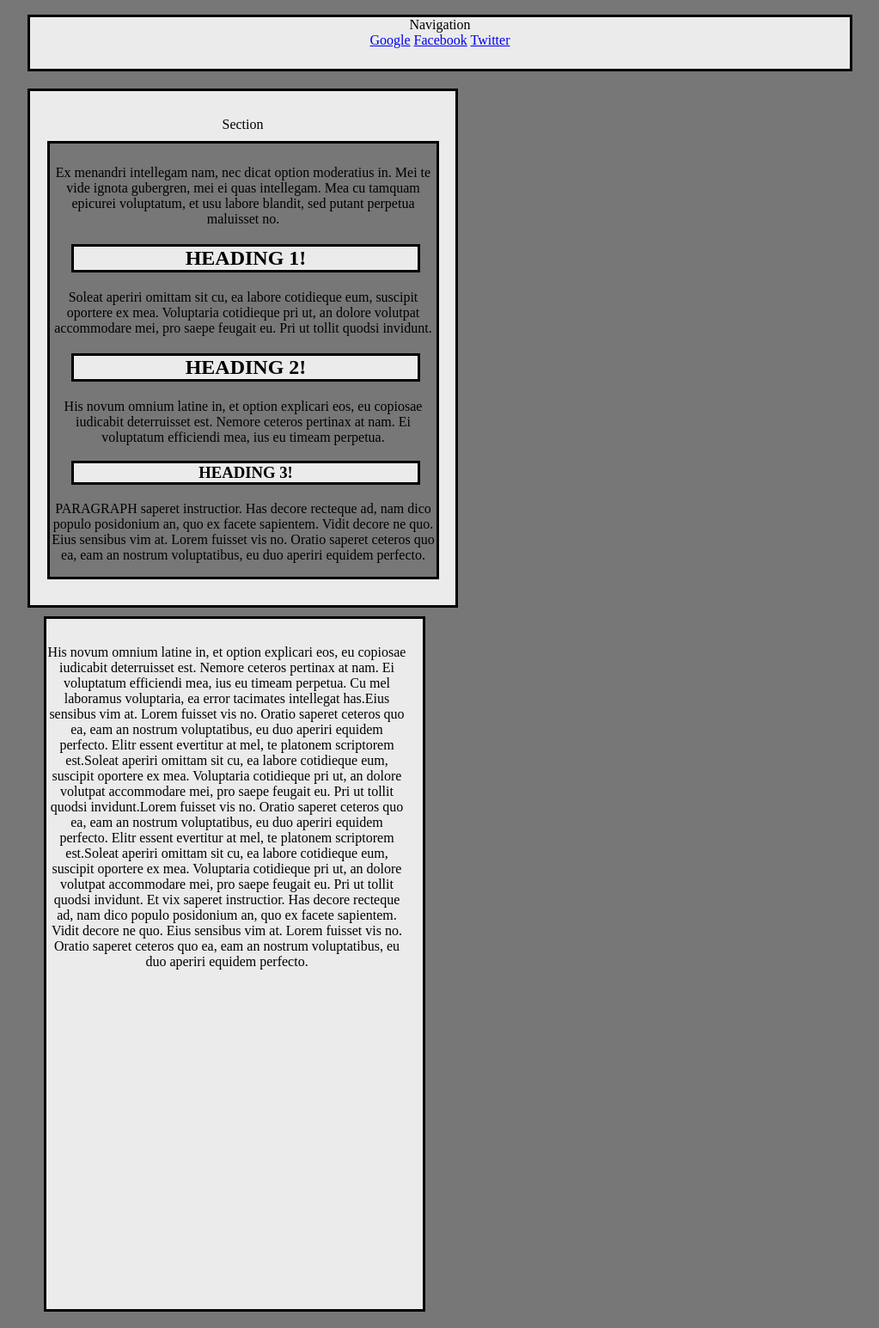
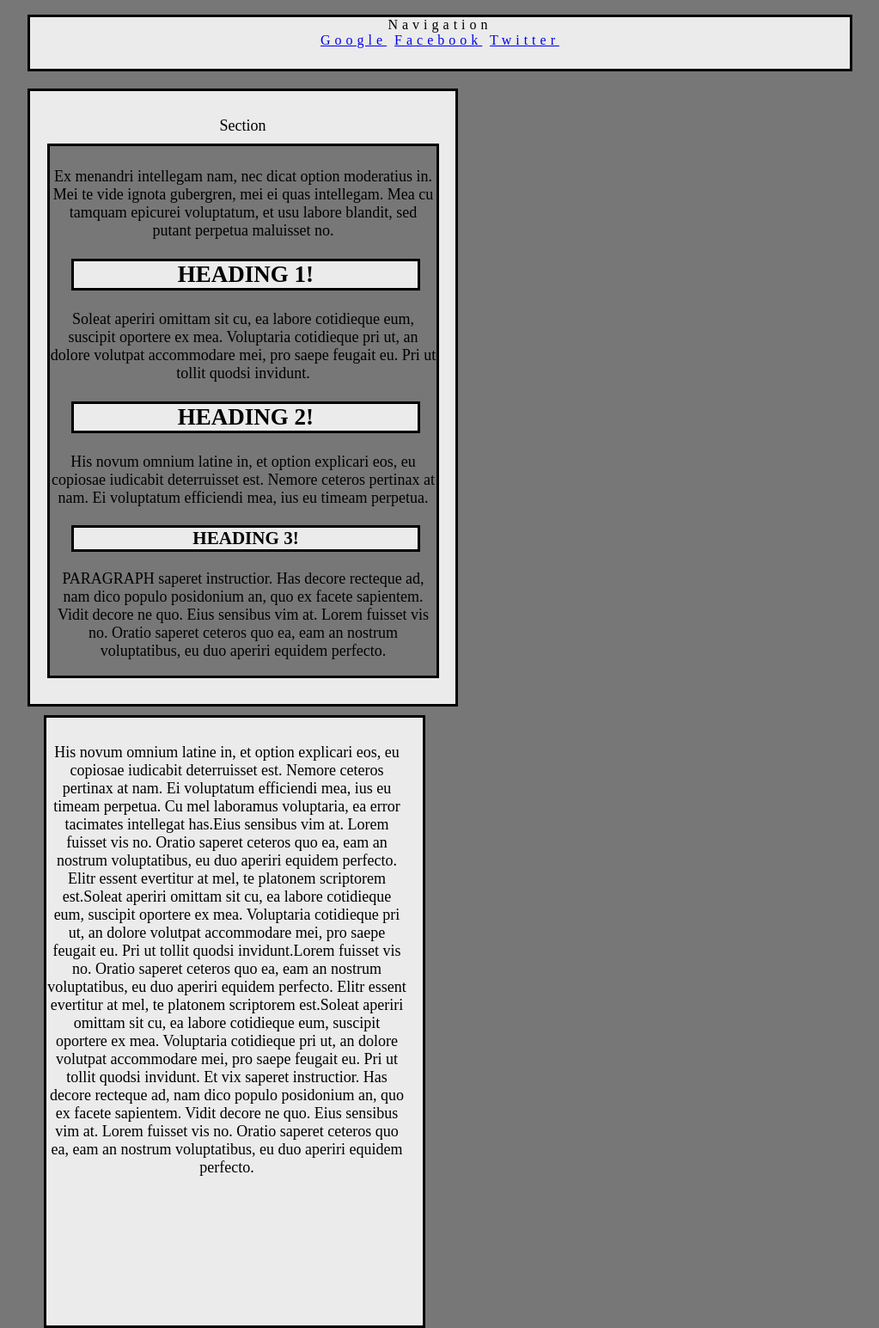
Before and after one commit to kpphillips707/hw_wireframe, a plain HTML site: page index.html in a window 1280 px wide. Shown: the part 128-1673 px from the top of the page at 86% size, without its empty margins (128-1151 px from the left). Drawn offline with Linux system fonts and the light colour scheme.

Commit message:
Update styles.css

```diff
--- a/styles.css
+++ b/styles.css
@@ -17,7 +17,8 @@ border-style: solid;}
 text-align: center;
 margin-bottom: 10px;
 padding-bottom: 10px;
-border-style: solid;}
+border-style: solid;
+letter-spacing: 5px;}
 
 #section{background-color: #ebebeb;
 margin-top: 10px;
@@ -27,6 +28,7 @@ float: left;
 padding-bottom: 30px;
 padding-top: 30px;
 border-style: solid;
+font-size: 18px;
 }
 
 
@@ -35,7 +37,8 @@ width: 450px;
 margin-left:20px;
 margin-top: 10px;
 padding-top: 25px;
-border-style:solid;}
+border-style:solid;
+font-size: 18px;}
 
 #aside{background-color: #ebebeb;
 	margin-top: 10px;
@@ -43,12 +46,12 @@ width: 420px;
 text-align: center;
 float: left;
 margin-left: 19px;
-margin-bottom: 10px;
-padding-bottom: 30px;
+margin-bottom: 5px;
 padding-top: 30px;
 padding-right: 18px;
-padding-bottom: 395px;
-border-style: solid;}
+padding-bottom: 173px;
+border-style: solid;
+font-size: 18px;}
 
 h1{background-color: #ebebeb;
 width:400px;
@@ -74,3 +77,11 @@ padding-bottom: 40px;
 padding-left: 15px;
 padding-top: 10px;
 border-style: solid;}
+
+a:hover {
+    color: hotpink;
+
+}
+
+a:active {
+    color: blue;}
```
